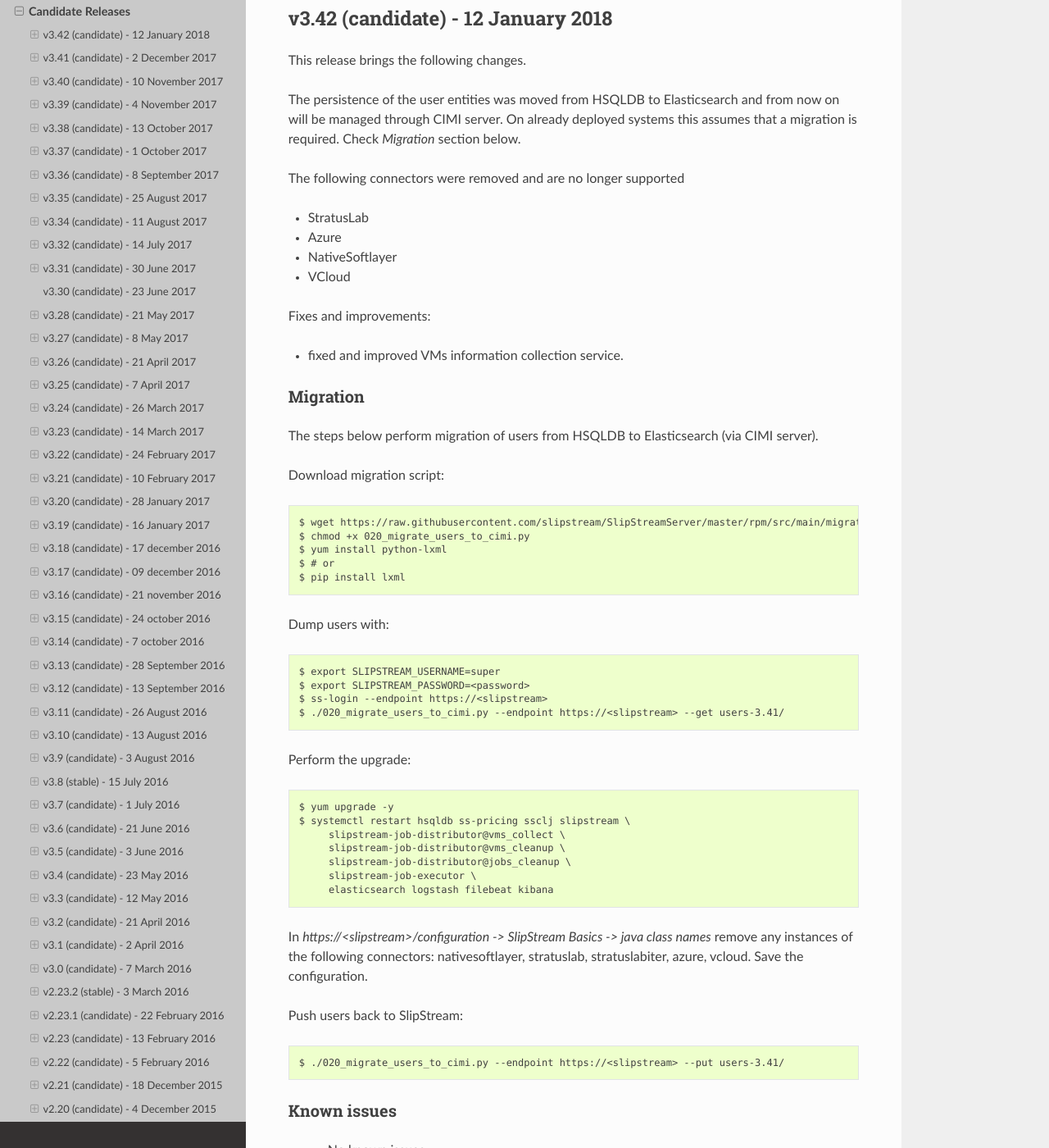
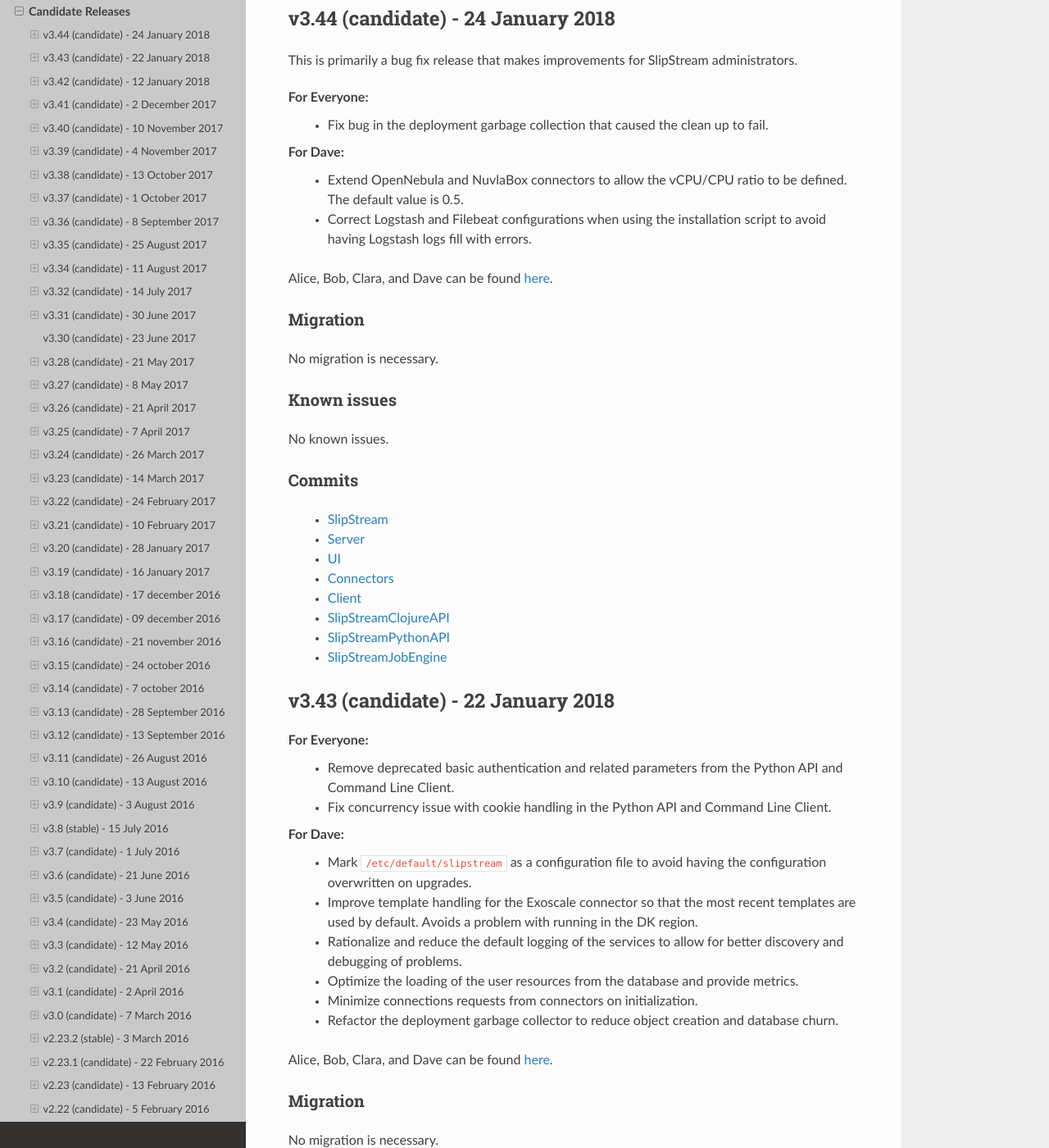
Before and after one commit to slipstream/SlipStreamDocumentation, a Sphinx documentation site: the page built from docs/release_notes/candidate_releases.rst, in a window 1280 px wide and 1400 px high, scrolled down 250 px. Shown: the whole window at 82% size. Built offline with Sphinx 7.4.7 and the Read the Docs theme 2.0.0, drawn with Linux system fonts in a browser that asks for light colours; some of the changed text lies outside the part shown.

Commit message:
release notes for 3.43 and 3.44

```diff
--- a/docs/release_notes/candidate_releases.rst
+++ b/docs/release_notes/candidate_releases.rst
@@ -4,6 +4,98 @@
 Results from each development cycle are packaged into candidate
 releases. We welcome feedback on these releases; however, these are
 **not** supported and **not** recommended for production deployments.
+
+
+v3.44 (candidate) - 24 January 2018
+-----------------------------------
+
+This is primarily a bug fix release that makes improvements for
+SlipStream administrators.
+
+For Everyone:
+ - Fix bug in the deployment garbage collection that caused the clean
+   up to fail.
+
+For Dave:
+ - Extend OpenNebula and NuvlaBox connectors to allow the vCPU/CPU
+   ratio to be defined.  The default value is 0.5.
+ - Correct Logstash and Filebeat configurations when using the
+   installation script to avoid having Logstash logs fill with
+   errors.
+
+Alice, Bob, Clara, and Dave can be found
+`here <http://sixsq.com/personae/>`_.
+
+Migration
+~~~~~~~~~
+
+No migration is necessary.
+
+Known issues
+~~~~~~~~~~~~
+
+No known issues.
+
+Commits
+~~~~~~~
+
+ -  `SlipStream <https://github.com/slipstream/SlipStream/compare/v3.43...v3.44>`__
+ -  `Server <https://github.com/slipstream/SlipStreamServer/compare/v3.43...v3.44>`__
+ -  `UI <https://github.com/slipstream/SlipStreamUI/compare/v3.43...v3.44>`__
+ -  `Connectors <https://github.com/slipstream/SlipStreamConnectors/compare/v3.43...v3.44>`__
+ -  `Client <https://github.com/slipstream/SlipStreamClient/compare/v3.43...v3.44>`__
+ -  `SlipStreamClojureAPI <https://github.com/slipstream/SlipStreamClojureAPI/compare/v3.43...v3.44>`__
+ -  `SlipStreamPythonAPI <https://github.com/slipstream/SlipStreamPythonAPI/compare/v3.43...v3.44>`__
+ -  `SlipStreamJobEngine <https://github.com/slipstream/SlipStreamJobEngine/compare/v3.43...v3.44>`__
+
+
+v3.43 (candidate) - 22 January 2018
+-----------------------------------
+
+For Everyone:
+ - Remove deprecated basic authentication and related parameters from
+   the Python API and Command Line Client.
+ - Fix concurrency issue with cookie handling in the Python API and
+   Command Line Client.
+
+For Dave:
+ - Mark ``/etc/default/slipstream`` as a configuration file to avoid
+   having the configuration overwritten on upgrades.
+ - Improve template handling for the Exoscale connector so that the
+   most recent templates are used by default.  Avoids a problem with
+   running in the DK region.
+ - Rationalize and reduce the default logging of the services to allow
+   for better discovery and debugging of problems.
+ - Optimize the loading of the user resources from the database and
+   provide metrics.
+ - Minimize connections requests from connectors on initialization.
+ - Refactor the deployment garbage collector to reduce object creation
+   and database churn.
+
+Alice, Bob, Clara, and Dave can be found
+`here <http://sixsq.com/personae/>`_.
+
+Migration
+~~~~~~~~~
+
+No migration is necessary.
+
+Known issues
+~~~~~~~~~~~~
+
+ - Missing dependency for the ssclj server blocks start of service.
+
+Commits
+~~~~~~~
+
+ -  `SlipStream <https://github.com/slipstream/SlipStream/compare/v3.42...v3.43>`__
+ -  `Server <https://github.com/slipstream/SlipStreamServer/compare/v3.42...v3.43>`__
+ -  `UI <https://github.com/slipstream/SlipStreamUI/compare/v3.42...v3.43>`__
+ -  `Connectors <https://github.com/slipstream/SlipStreamConnectors/compare/v3.42...v3.43>`__
+ -  `Client <https://github.com/slipstream/SlipStreamClient/compare/v3.42...v3.43>`__
+ -  `SlipStreamClojureAPI <https://github.com/slipstream/SlipStreamClojureAPI/compare/v3.42...v3.43>`__
+ -  `SlipStreamPythonAPI <https://github.com/slipstream/SlipStreamPythonAPI/compare/v3.42...v3.43>`__
+ -  `SlipStreamJobEngine <https://github.com/slipstream/SlipStreamJobEngine/compare/v3.42...v3.43>`__
 
 
 v3.42 (candidate) - 12 January 2018
```
